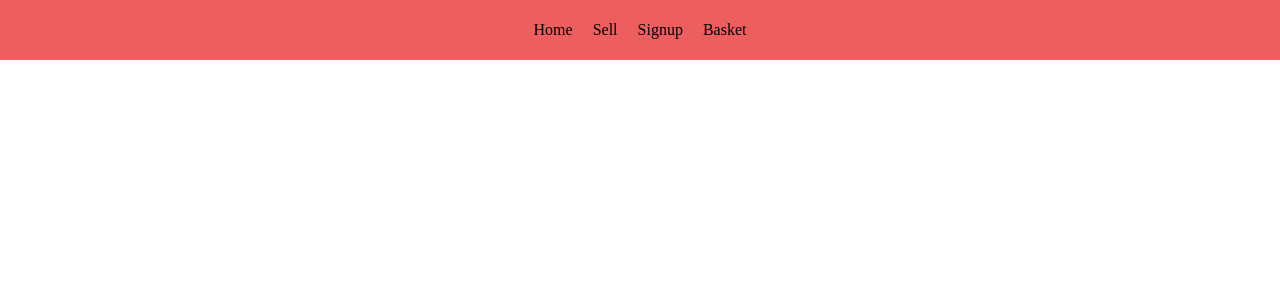
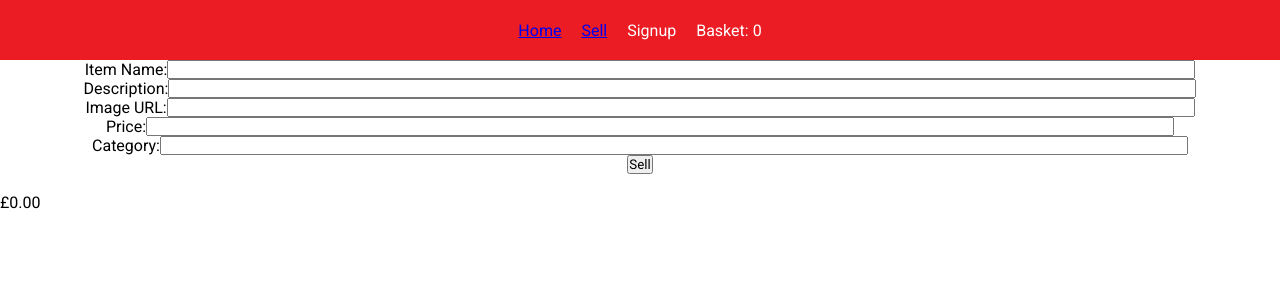
Before and after one commit to DTCoding01/nc-marketplace, a React (Vite) app: page /sell in a window 1280 px wide. Shown: the top 300 px of the page. Built offline with nearby package versions, Linux system fonts and the light colour scheme.

Commit message:
working through sell page

```diff
--- a/api.js
+++ b/api.js
@@ -12,16 +12,27 @@ export function getCategories() {
 
 export function getItems(searchQuery) {
   let queryString = `/items`;
-  if (searchQuery.category !== "all") {
+  if (searchQuery.category !== "All") {
     queryString += `?category_name=${searchQuery.category}&`;
   } else {
     queryString += "?";
   }
 
   queryString += `sort_by=${searchQuery.sort_by}&order=${searchQuery.order}`;
-  console.log(queryString);
 
   return api.get(queryString).then(({ data }) => {
     return data.items;
   });
 }
+export function postItem(item){
+  const {price} = item
+  const formattedPrice = Number(price)
+  const formattedItem = {...item, price: formattedPrice}
+  return api.post('/items', formattedItem)
+  .then(({data}) => {
+    return data.item
+  })
+  .catch((err) => {
+    console.log(err)
+  })
+}
--- a/css/HomePage.css
+++ b/css/HomePage.css
@@ -20,3 +20,6 @@ input {
 .query-selectors {
     display: flex;
 }
+.item-image {
+  width: 300px;
+}
--- a/css/Navbar.css
+++ b/css/Navbar.css
@@ -1,12 +1,15 @@
+@import url('https://fonts.googleapis.com/css2?family=Roboto:ital,wght@0,100;0,300;0,400;0,500;0,700;0,900;1,100;1,300;1,400;1,500;1,700;1,900&display=swap');
 * {
   padding: 0;
   margin: 0;
+  font-family: "Roboto", sans-serif;
 }
 
 nav {
-  background-color: rgb(237, 94, 94);
+  background-color: #EB1C24;
   padding: 10px;
   height: 5vh;
+  color: white;
 }
 
 nav ul {
--- a/src/App.jsx
+++ b/src/App.jsx
@@ -2,12 +2,16 @@ import { Routes, Route } from "react-router-dom";
 
 import HomePage from "./components/HomePage";
 import Navbar from "./components/Navbar";
+import { useState } from "react";
+import SellItem from "./components/SellItem";
 function App() {
+  const [basket, setBasket] = useState([])
   return (
     <>
-      <Navbar />
+      <Navbar basket={basket}/>
       <Routes>
-        <Route path="/" element={<HomePage />}></Route>
+        <Route path="/" element={<HomePage setBasket={setBasket} />}></Route>
+        <Route path="/sell" element={<SellItem/>}></Route>
       </Routes>
     </>
   );
--- /dev/null
+++ b/src/components/AddItem.jsx
@@ -0,0 +1,4 @@
+function AddItem() {
+
+}
+export default AddItem
--- a/src/components/HomePage.jsx
+++ b/src/components/HomePage.jsx
@@ -3,15 +3,15 @@ import ItemList from "./ItemList";
 import { useState, useEffect } from "react";
 import { getItems } from "../../api";
 import '../../css/HomePage.css'
-function HomePage() {
+function HomePage({setBasket}) {
   const [itemList, setItemList] = useState([]);
   const [searchQuery, setSearchQuery] = useState({
     order: "asc",
     sort_by: "price",
-    category: "all",
+    category: "All",
   });
+  const [searchItem, setSearchItem] = useState("")
 
-  console.log(searchQuery);
 
   useEffect(() => {
     getItems(searchQuery).then((items) => {
@@ -20,9 +20,8 @@ function HomePage() {
   }, [searchQuery]);
   return (
     <main>
-      <Search setSearchQuery={setSearchQuery} />
-
-      <ItemList itemList={itemList} />
+      <Search setSearchQuery={setSearchQuery} setSearchItem = {setSearchItem} />
+      <ItemList setBasket={setBasket} itemList={itemList} searchItem = {searchItem}/>
     </main>
   );
 }
--- a/src/components/ItemCard.jsx
+++ b/src/components/ItemCard.jsx
@@ -1,9 +1,9 @@
 function ItemCard({ itemName, imgUrl, price }) {
   return (
     <section className="item-card">
-      <img src={imgUrl}></img>
+      <img className = "item-image" src={imgUrl}></img>
       <p>{itemName}</p>
-      <p>£{price / 100}</p>
+      <p>£{(price / 100).toFixed(2)}</p>
     </section>
   );
 }
--- a/src/components/ItemList.jsx
+++ b/src/components/ItemList.jsx
@@ -1,10 +1,16 @@
 import ItemCard from "./ItemCard";
 
-function ItemList({ itemList }) {
-
+function ItemList({ itemList, searchItem, setBasket }) {
+  function handleClick(item) {
+    setBasket((currBasket) => {
+      return [...currBasket, item]
+    })
+  }
   return (
     <ol className="item-list">
-      {itemList.map((item) => {
+      {itemList.filter((item) => {
+     return item.item_name.toLowerCase().includes(searchItem.toLowerCase());
+   }).map((item) => {
           return (
             <li key={item.item_id}>
               <ItemCard
@@ -12,7 +18,11 @@ function ItemList({ itemList }) {
                 imgUrl={item.img_url}
                 price={item.price}
               />
+              <button onClick={() => {
+                handleClick(item)
+              }}>Add to cart</button>
             </li>
+
           );
         })}
     </ol>
--- a/src/components/Navbar.jsx
+++ b/src/components/Navbar.jsx
@@ -1,14 +1,15 @@
 import "../../css/Navbar.css";
+import { Link } from "react-router-dom";
 
-function Navbar() {
+function Navbar({basket}) {
   return (
     <header>
       <nav>
         <ul>
-          <li>Home</li>
-          <li>Sell</li>
+          <li><Link to={"/"}>Home</Link></li>
+          <li><Link to={"/sell"}>Sell</Link></li>
           <li>Signup</li>
-          <li>Basket</li>
+          <li>Basket: {basket.length}</li>
         </ul>
       </nav>
     </header>
--- a/src/components/Search.jsx
+++ b/src/components/Search.jsx
@@ -1,11 +1,10 @@
 import { useEffect, useState } from "react";
 import { getCategories } from "../../api";
-function Search({ setSearchQuery }) {
+function Search({ setSearchQuery, setSearchItem }) {
   const [categories, setCategories] = useState([]);
-
   useEffect(() => {
     getCategories().then((categories) => {
-      setCategories([{ category_name: "all" }, ...categories]);
+      setCategories([{ category_name: "All" }, ...categories]);
     });
   }, []);
 
@@ -17,26 +16,17 @@ function Search({ setSearchQuery }) {
       return newSearchQuery;
     });
   }
-
-  //   function handleSortByChange(e) {
-  //     setSearchQuery((currSearchQuery) => {
-  //       return { ...currSearchQuery, sort_by: e.target.value };
-  //     });
-  //   }
-
-  //   function handleSortByChange(e) {
-  //     setSearchQuery((currSearchQuery) => {
-  //       return { ...currSearchQuery, sort_by: e.target.value };
-  //     });
-  //   }
-
+  function handleSearchChange(e) {
+    setSearchItem(e.target.value)
+  }
   return (
     <form className="search">
       <label htmlFor="search-items">
-        <input id="search-items"></input>
+        <input onChange={handleSearchChange} id="search-items"></input>
       </label>
       <section className="query-selectors">
-        <select onChange={handleChange} className="category">
+        <label htmlFor="categories">
+          <select name="categories" id="categories" onChange={handleChange} className="category">
             {categories.map((category) => {
               return (
                 <option
@@ -48,16 +38,20 @@ function Search({ setSearchQuery }) {
               );
             })}
           </select>
-        <select onChange={handleChange} className="sort_by">
-
-          <option value={"price"}>Price</option>
-          <option value={"item_name"}>Name</option>
-          <option value={"item_id"}>Item ID</option>
+        </label>
+        <label htmlFor="sort-query">
+          <select name="sort-query" id="sort-query" onChange={handleChange} className="sort_by">
+            <option value="price">Price</option>
+            <option value="item_name">Name</option>
+            <option value="item_id">Item ID</option>
           </select>
-        <select onChange={handleChange} className="order">
-          <option value={"asc"}>Ascending</option>
-          <option value={"desc"}>Descending</option>
+        </label>
+        <label htmlFor="order-query">
+          <select name="order-query" id="order-query" onChange={handleChange} className="order">
+            <option value="asc">Ascending</option>
+            <option value="desc">Descending</option>
           </select>
+        </label>
       </section>
     </form>
   );
--- /dev/null
+++ b/src/components/SellItem.jsx
@@ -0,0 +1,60 @@
+import { useState } from "react"
+import ItemCard from "./ItemCard"
+import { postItem } from "../../api";
+
+function SellItem() {
+    const [inputFields, setInputFields] = useState({
+        item_name: "",
+        description: "",
+        img_url: "",
+        price: 0,
+        category_name: "",
+        listed_by: 1
+    })
+    function handleChange(e) {
+        const id = e.target.id;
+        setInputFields((currInputFields) => {
+          const newInputFields = { ...currInputFields };
+          newInputFields[id] = e.target.value;
+          return newInputFields;
+        });
+      }
+    function handleSubmit (e) {
+        e.preventDefault()
+        postItem(inputFields)
+        .then((item) => {
+            console.log(item)
+            return item
+
+        })
+    }
+    return (
+        <section>
+            <form onSubmit={handleSubmit}>
+                <label htmlFor="item_name">
+                    Item Name:
+                    <input required onChange={handleChange} type="text" name="item_name" id="item_name"/>
+                </label>
+                <label htmlFor="description">
+                    Description:
+                    <input onChange={handleChange} type="text" name="description" id="description" />
+                </label>
+                <label htmlFor="img_url">
+                    Image URL:
+                    <input required onChange={handleChange} type="text" name="img_url" id="img_url" />
+                </label>
+                <label htmlFor="price">
+                    Price:
+                    <input onChange={handleChange} type="text" name="price" id="price"/>
+                </label>
+                <label htmlFor="category_name">
+                   Category:
+                    <input onChange={handleChange} type="text" name="category_name" id="category_name" />
+                </label>
+                <button type="submit" className="sell-item">Sell</button>
+            </form>
+            <ItemCard itemName={inputFields.item_name} imgUrl={inputFields.img_url} price={inputFields.price}/>
+        </section>
+    )
+}
+export default SellItem
```
Lines whose indentation alone changed are shown as unchanged.
